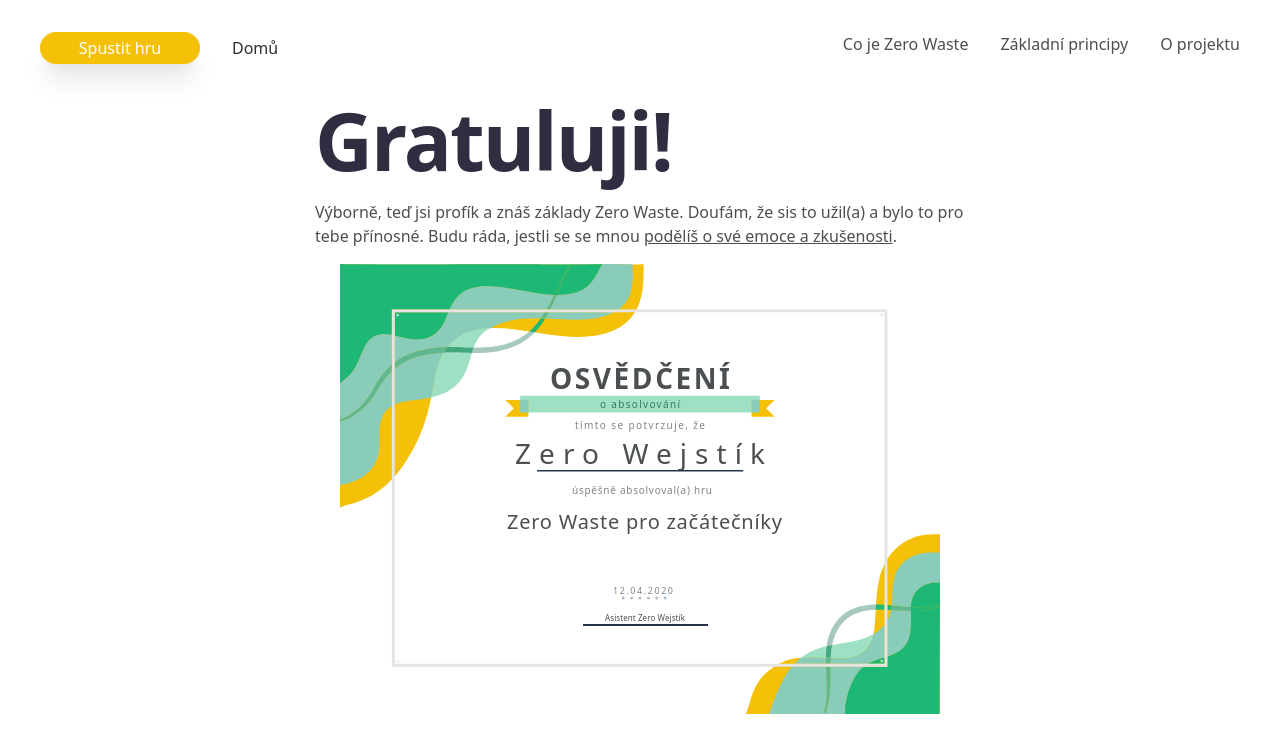
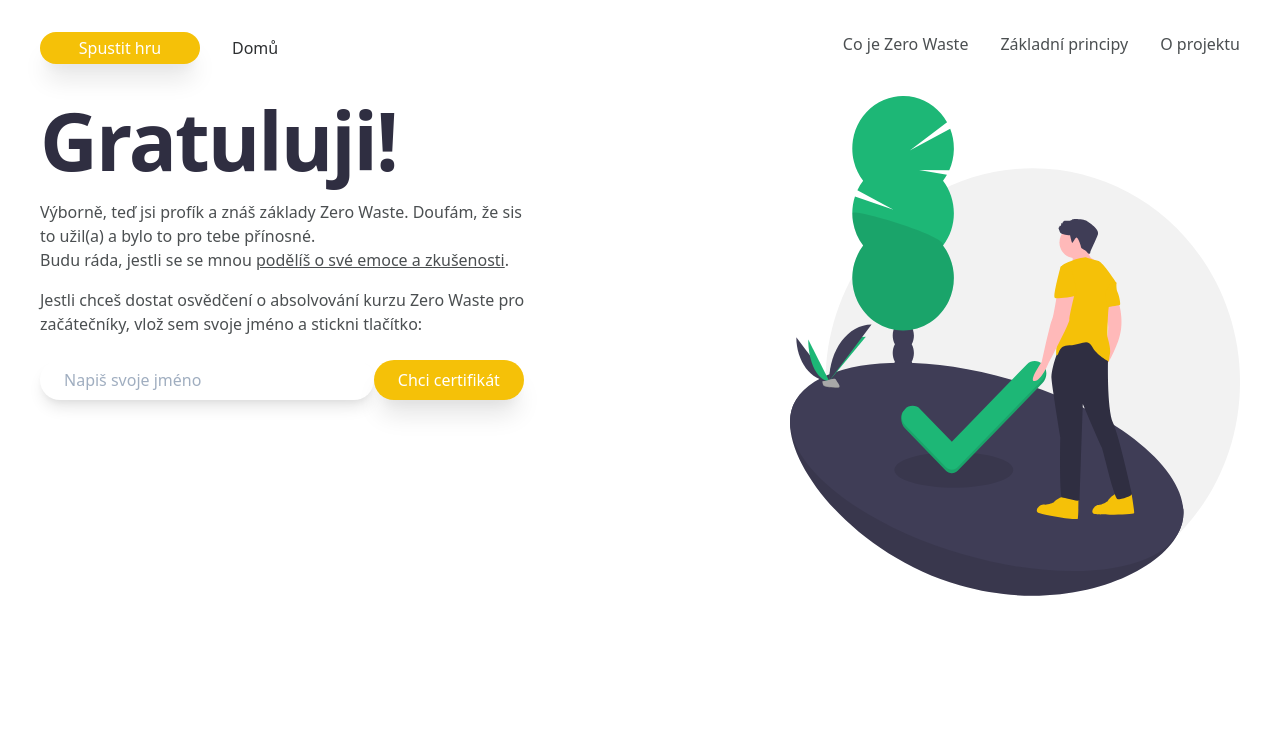
Before and after one commit to rashcsve/zero-waste-game, a Vue app: page /congrats in a window 1280 px wide. Shown: the top 752 px of the page. Built offline with nearby package versions, Linux system fonts and the light colour scheme.

Commit message:
:sparkles: Add custom certificate at the end

```diff
--- a/src/views/Congrats.vue
+++ b/src/views/Congrats.vue
@@ -1,11 +1,41 @@
 <template>
-  <section class="mx-auto">
-    <h1>{{ title }}</h1>
-    <p class="my-4 w-congrats" v-html="perex"></p>
-    <!-- TODO Update texts and add button to share blahblahblah -->
-    <!-- <img src="../assets/images/congrats.svg" alt="congrats" class="mx-auto" />
-     -->
-    <certificate name="Zero Wejstík" class="mx-auto" />
+  <section class="container flex justify-between px-10 mx-auto">
+    <div class="mr-16 w-hp">
+      <h1>{{ title }}</h1>
+      <p class="my-4" v-html="perex"></p>
+      <p>{{ certificate }}</p>
+      <section class="flex items-center my-4 mr-4 h-14" v-if="!isCertificate">
+        <input
+          type="text"
+          class="w-3/4 py-2 pl-6 rounded-full shadow-lg focus:outline-none"
+          placeholder="Napiš svoje jméno"
+          v-model="userName"
+          @keyup.enter.prevent="showCertificate"
+        />
+        <button
+          type="button"
+          @click="showCertificate"
+          class="w-40 h-10 leading-none button right-button"
+        >
+          Chci certifikát
+        </button>
+      </section>
+      <router-link
+        v-if="isCertificate"
+        class="h-8 mt-4 mr-8 button"
+        :to="{ name: 'Home' }"
+        >Domů</router-link
+      >
+    </div>
+    <div>
+      <certificate v-if="isCertificate" :name="userName" class="mx-auto my-8" />
+      <img
+        v-else
+        src="../assets/images/congrats.svg"
+        alt="congrats"
+        class="mx-auto"
+      />
+    </div>
   </section>
 </template>
 
@@ -18,9 +48,13 @@ export default {
   },
   data() {
     return {
+      userName: "",
+      isCertificate: false,
       title: "Gratuluji!",
+      certificate:
+        "Jestli chceš dostat osvědčení o absolvování kurzu Zero Waste pro začátečníky, vlož sem svoje jméno a stickni tlačítko:",
       perex:
-        "Výborně, teď jsi profík a znáš základy Zero Waste. Doufám, že sis to užil(a) a bylo to pro tebe přínosné. Budu ráda, jestli se se mnou <a href='https://www.facebook.com/profile.php?id=100010497007068' target='_blank' class='underline hover:text-yellow-500'>podělíš o své emoce a zkušenosti</a>.",
+        "Výborně, teď jsi profík a znáš základy Zero Waste. Doufám, že sis to užil(a) a bylo to pro tebe přínosné.<br>Budu ráda, jestli se se mnou <a href='https://www.facebook.com/profile.php?id=100010497007068' target='_blank' class='underline hover:text-yellow-500'>podělíš o své emoce a zkušenosti</a>.",
       perexSecond:
         "Můžeš se považovat za odborníka. Našim cílem je hlavně dobrý pocit z toho, že dělámě něco pro naši planetu. Ale jestli se někomu chceš pochlubit nebo o v Zero waste vzdelat další lidi, můžeš svůj výsledek nasdílet na Facebooku nebo si stáhnout náš “certifikát”. "
     };
@@ -29,7 +63,10 @@ export default {
     this.setShowHomepageStatus(true);
   },
   methods: {
-    ...mapMutations(["setShowHomepageStatus"])
+    ...mapMutations(["setShowHomepageStatus"]),
+    showCertificate() {
+      this.isCertificate = true;
+    }
   }
 };
 </script>
```
